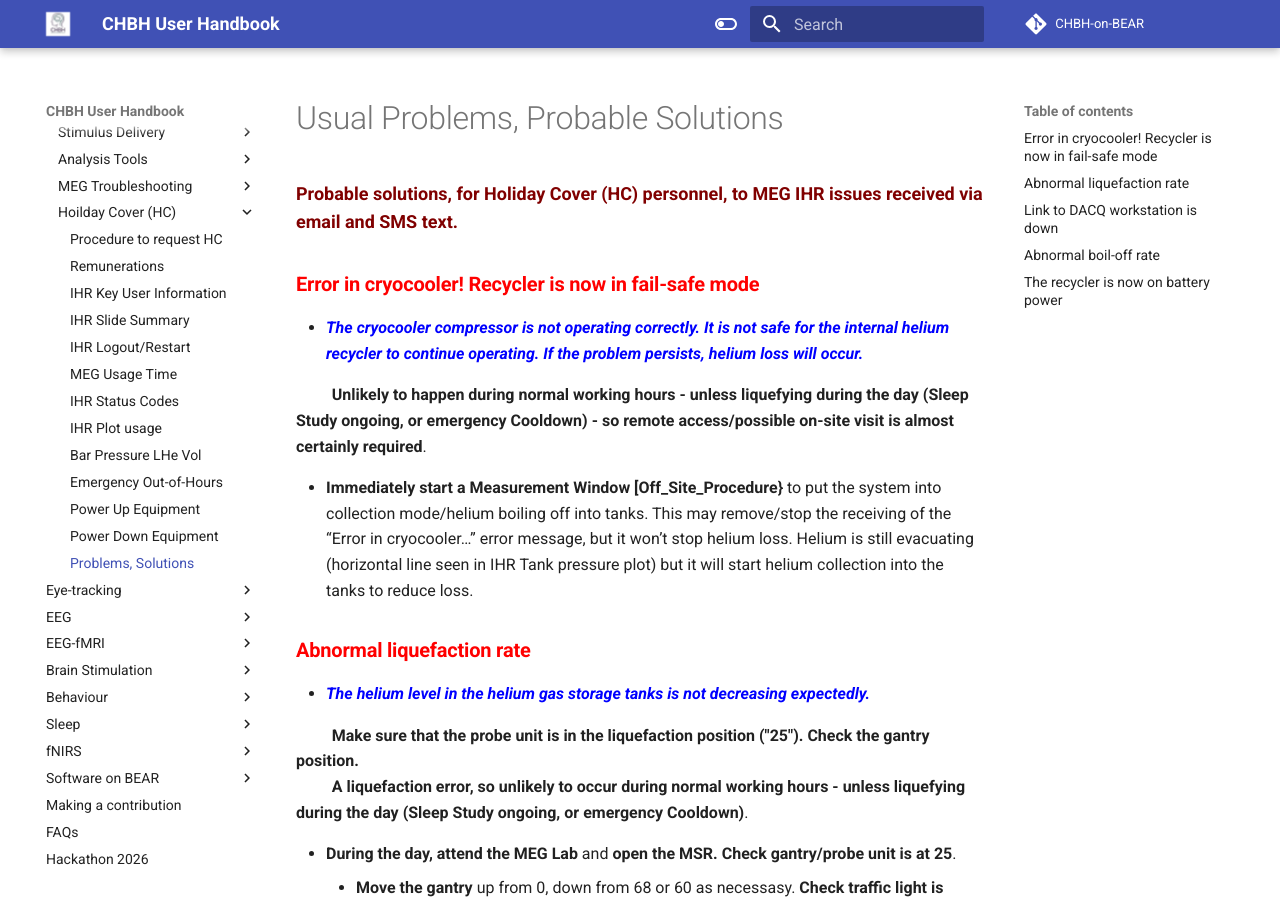
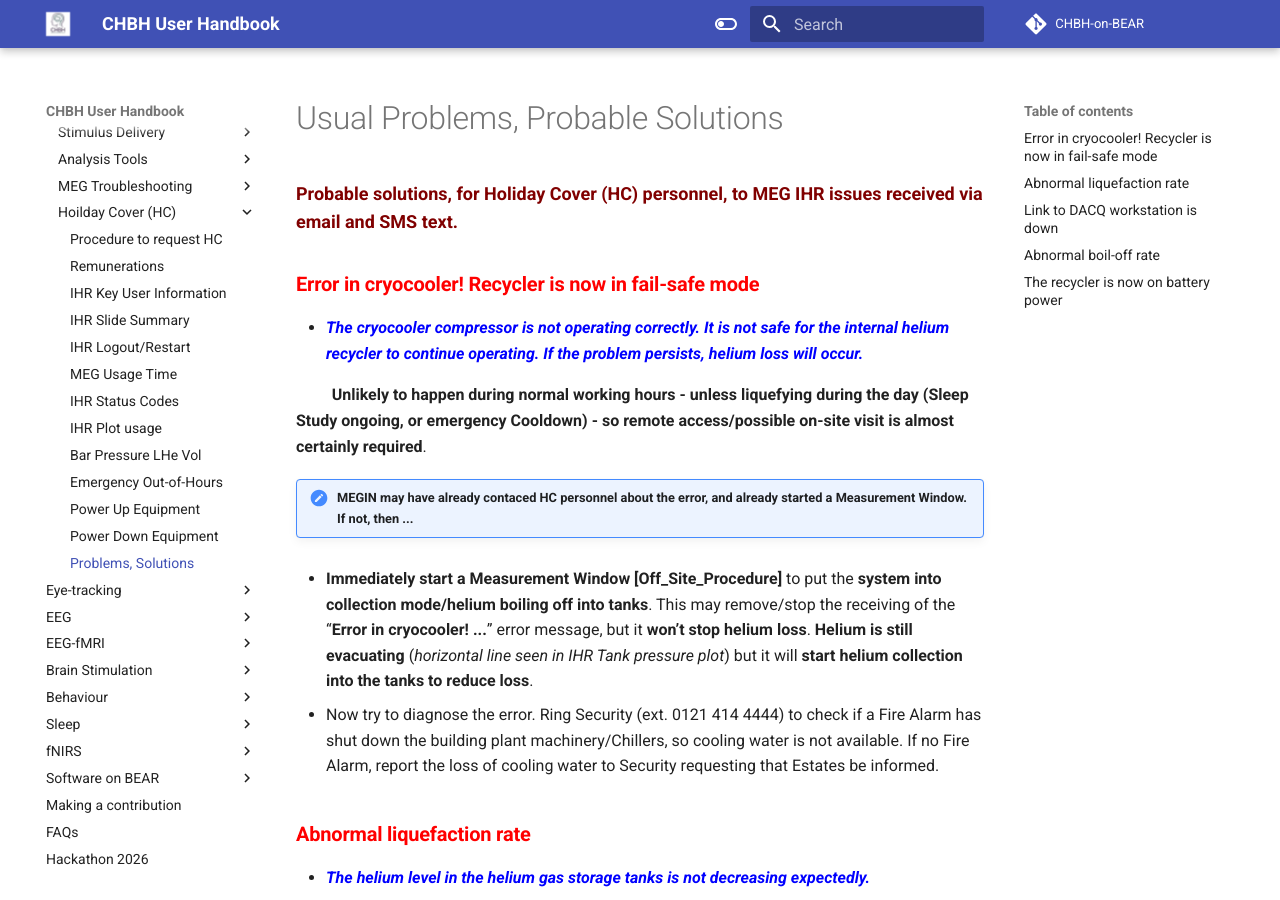
Before and after one commit to chbh-opensource/chbh-on-bear, an MkDocs documentation site: the page built from docs/meg/troubleshooting/problems_solutions.md, in a window 1280 px wide and 900 px high. Built offline with MkDocs 1.6.1 and Material for MkDocs 9.7.7, drawn with Linux system fonts in a browser that asks for light colours; comment, search, counter and statistics services are not loaded.

Commit message:
Continuing MEG HC IHR problems/solutions

```diff
--- a/docs/meg/troubleshooting/problems_solutions.md
+++ b/docs/meg/troubleshooting/problems_solutions.md
@@ -7,8 +7,14 @@
 
 &nbsp;&nbsp;&nbsp;&nbsp;&nbsp;&nbsp;&nbsp;&nbsp; **Unlikely to happen during normal working hours - unless liquefying during the day (Sleep Study ongoing, or emergency Cooldown) - so remote access/possible on-site visit is almost certainly required**.
 
-- **Immediately start a Measurement Window** **[Off_Site_Procedure}** to put the system into collection mode/helium boiling off into tanks.
-This may remove/stop the receiving of the “Error in cryocooler…” error message, but it won’t stop helium loss. Helium is still evacuating (horizontal line seen in IHR Tank pressure plot) but it will start helium collection into the tanks to reduce loss.
+!!! Note "MEGIN may have already contaced HC personnel about the error, and already started a Measurement Window.<br />If not, then ..."
+
+- **Immediately start a Measurement Window** **[Off_Site_Procedure]** to put the **system into collection mode/helium boiling off into tanks**.
+This may remove/stop the receiving of the “**Error in cryocooler! ...**” error message, but it **won’t stop helium loss**.
+**Helium is still evacuating** (*horizontal line seen in IHR Tank pressure plot*) but it will **start helium collection into the tanks to reduce loss**.
+
+- Now try to diagnose the error. Ring Security (ext. 0121 414 4444) to check if a Fire Alarm has shut down the building plant machinery/Chillers, so cooling water is not available.
+If no Fire Alarm, report the loss of cooling water to Security requesting that Estates be informed.
 
 ### **<span style="color:red">Abnormal liquefaction rate</span>**
  - ***<span style="color:blue">The helium level in the helium gas storage tanks is not decreasing expectedly.</span>***
```
